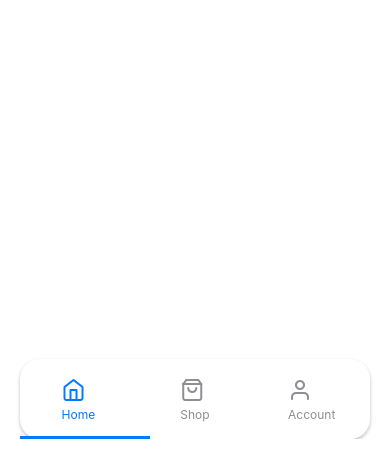
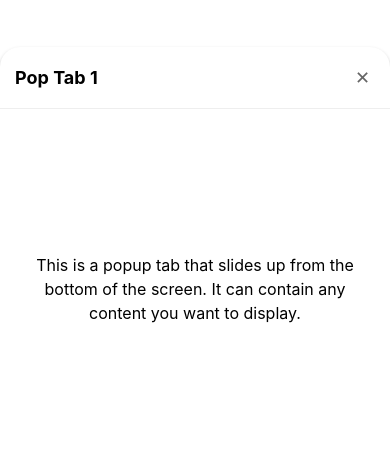
Before and after one commit to GiftSibiya/popup, a React Native app: screen /Home in a window 390 px wide. Shown: the part 1219-1688 px from the top of the page. Before the commit the page ends 1658 px from the top, so only its background shows below. Built offline with nearby package versions, Linux system fonts and the light colour scheme.

Commit message:
pop tab working

```diff
--- a/App.tsx
+++ b/App.tsx
@@ -8,6 +8,7 @@ import LoginScreen from '@/pages/auth/LoginScreen';
 import ShopScreen from '@/pages/home/ShopScreen';
 import AccountScreen from '@/pages/home/AccountScreen';
 import BottomTabNav from '@/components/popups/BottomTabNav';
+import PopTab1 from '@/components/popups/PopTab1';
 import { useBottomTabState } from '@/stores/state/BottomTabState';
 
 const Tab = createBottomTabNavigator();
@@ -53,6 +54,7 @@ export default function App() {
           <Stack.Screen name="Main" component={MainTabs} />
         </Stack.Navigator>
         <BottomTabNav />
+        <PopTab1 />
       </NavigationContainer>
     </GestureHandlerRootView>
   );
--- a/src/components/elements/PopUpWrapper.tsx
+++ b/src/components/elements/PopUpWrapper.tsx
@@ -1,11 +1,13 @@
 import { StyleSheet, View } from 'react-native'
 import React from 'react'
 import BottomTabNav from '../popups/BottomTabNav'
+import PopTab1 from '@/components/popups/PopTab1'
 
 const PopUpWrapper = () => {
   return (
     <View style={styles.container}>
       <BottomTabNav />
+      <PopTab1 />
     </View>
   )
 }
--- a/src/components/popups/PopTab1.tsx
+++ b/src/components/popups/PopTab1.tsx
@@ -1,14 +1,110 @@
-import { StyleSheet, Text, View } from 'react-native'
-import React from 'react'
+import { StyleSheet, Text, View, TouchableOpacity, Dimensions } from 'react-native'
+import React, { useEffect } from 'react'
+import Animated, {
+  useAnimatedStyle,
+  withSpring,
+  useSharedValue,
+  withTiming,
+  runOnJS
+} from 'react-native-reanimated';
+import { useBottomTabState } from '@/stores/state/BottomTabState';
+
+const { height } = Dimensions.get('window');
 
 const PopTab1 = () => {
+  const { popTab1Active, setPopTab1Inactive } = useBottomTabState();
+
+  // Shared value for the popup position
+  const popupPosition = useSharedValue(popTab1Active ? 0 : height);
+
+  // Update popup position when active state changes
+  useEffect(() => {
+    popupPosition.value = withSpring(
+      popTab1Active ? 0 : height,
+      { damping: 20, stiffness: 90 }
+    );
+  }, [popTab1Active]);
+
+  // Animated style for the popup position
+  const popupStyle = useAnimatedStyle(() => {
+    return {
+      transform: [{ translateY: popupPosition.value }]
+    };
+  });
+
+  const handleClose = () => {
+    setPopTab1Inactive();
+  };
+
   return (
-    <View>
-      <Text>PopScreen1</Text>
-    </View>
+    <Animated.View style={[styles.container, popupStyle]}>
+      <View style={styles.header}>
+        <Text style={styles.title}>Pop Tab 1</Text>
+        <TouchableOpacity onPress={handleClose} style={styles.closeButton}>
+          <Text style={styles.closeButtonText}>✕</Text>
+        </TouchableOpacity>
+      </View>
+
+      <View style={styles.content}>
+        <Text style={styles.contentText}>
+          This is a popup tab that slides up from the bottom of the screen.
+          It can contain any content you want to display.
+        </Text>
+      </View>
+    </Animated.View>
   )
 }
 
 export default PopTab1
 
-const styles = StyleSheet.create({})
+const styles = StyleSheet.create({
+  container: {
+    position: 'absolute',
+    bottom: 0,
+    left: 0,
+    right: 0,
+    height: height / 2,
+    backgroundColor: 'white',
+    borderTopLeftRadius: 20,
+    borderTopRightRadius: 20,
+    shadowColor: '#000',
+    shadowOffset: {
+      width: 0,
+      height: 2,
+    },
+    shadowOpacity: 0.25,
+    shadowRadius: 3.84,
+    elevation: 5,
+    zIndex: 2000,
+  },
+  header: {
+    flexDirection: 'row',
+    justifyContent: 'space-between',
+    alignItems: 'center',
+    padding: 15,
+    borderBottomWidth: 1,
+    borderBottomColor: '#eee',
+  },
+  title: {
+    fontSize: 18,
+    fontWeight: 'bold',
+  },
+  closeButton: {
+    padding: 5,
+  },
+  closeButtonText: {
+    fontSize: 18,
+    color: '#666',
+  },
+  content: {
+    flex: 1,
+    padding: 20,
+    justifyContent: 'center',
+    alignItems: 'center',
+  },
+  contentText: {
+    fontSize: 16,
+    textAlign: 'center',
+    lineHeight: 24,
+  },
+})
--- a/src/pages/home/HomeScreen.tsx
+++ b/src/pages/home/HomeScreen.tsx
@@ -5,11 +5,15 @@ import { useBottomTabState } from '@/stores/state/BottomTabState';
 
 const HomeScreen = () => {
   const navigation = useNavigation();
-  const { setBottomTabInactive } = useBottomTabState();
+  const { setBottomTabInactive, setPopTab1Active } = useBottomTabState();
 
   const handleLogout = () => {
     setBottomTabInactive();
     navigation.popToTop();
+  };
+
+  const handleOpenPopTab1 = () => {
+    setPopTab1Active();
   };
 
   return (
@@ -24,8 +28,8 @@ const HomeScreen = () => {
       </TouchableOpacity>
 
       <TouchableOpacity
-        style={{ backgroundColor: 'blue', marginVertical: 10, padding: 10, borderRadius: 5 }}
-        onPress={handleLogout}
+        style={styles.popTabButton}
+        onPress={handleOpenPopTab1}
       >
         <Text style={styles.logoutButtonText}>Open PopTab1</Text>
       </TouchableOpacity>
@@ -54,6 +58,13 @@ const styles = StyleSheet.create({
     borderRadius: 8,
     marginTop: 20,
   },
+  popTabButton: {
+    backgroundColor: '#007AFF',
+    paddingVertical: 12,
+    paddingHorizontal: 30,
+    borderRadius: 8,
+    marginTop: 20,
+  },
   logoutButtonText: {
     color: 'white',
     fontSize: 16,
--- a/src/stores/state/BottomTabState.ts
+++ b/src/stores/state/BottomTabState.ts
@@ -5,10 +5,13 @@ import { persist } from 'zustand/middleware';
 interface BottomTabStateProps {
   bottomTabActiveState: boolean;
   BOTTOM_TAB_X_POSITION: number;
+  popTab1Active: boolean;
   toggleBottomTab: () => void;
   setBottomTabActive: () => void;
   setBottomTabInactive: () => void;
   SET_BOTTOM_TAB_POSITION: (position: number) => void;
+  setPopTab1Active: () => void;
+  setPopTab1Inactive: () => void;
 }
 
 export const useBottomTabState = create<BottomTabStateProps>()(
@@ -16,6 +19,7 @@ export const useBottomTabState = create<BottomTabStateProps>()(
     (set) => ({
       bottomTabActiveState: true,
       BOTTOM_TAB_X_POSITION: 0,
+      popTab1Active: false,
 
       SET_BOTTOM_TAB_POSITION: (position) => set({ BOTTOM_TAB_X_POSITION: position }),
       toggleBottomTab: () => set((state) => ({
@@ -23,6 +27,8 @@ export const useBottomTabState = create<BottomTabStateProps>()(
       })),
       setBottomTabActive: () => set({ bottomTabActiveState: true }),
       setBottomTabInactive: () => set({ bottomTabActiveState: false }),
+      setPopTab1Active: () => set({ popTab1Active: true }),
+      setPopTab1Inactive: () => set({ popTab1Active: false }),
     }),
     {
       name: 'bottom-state-store',
```
